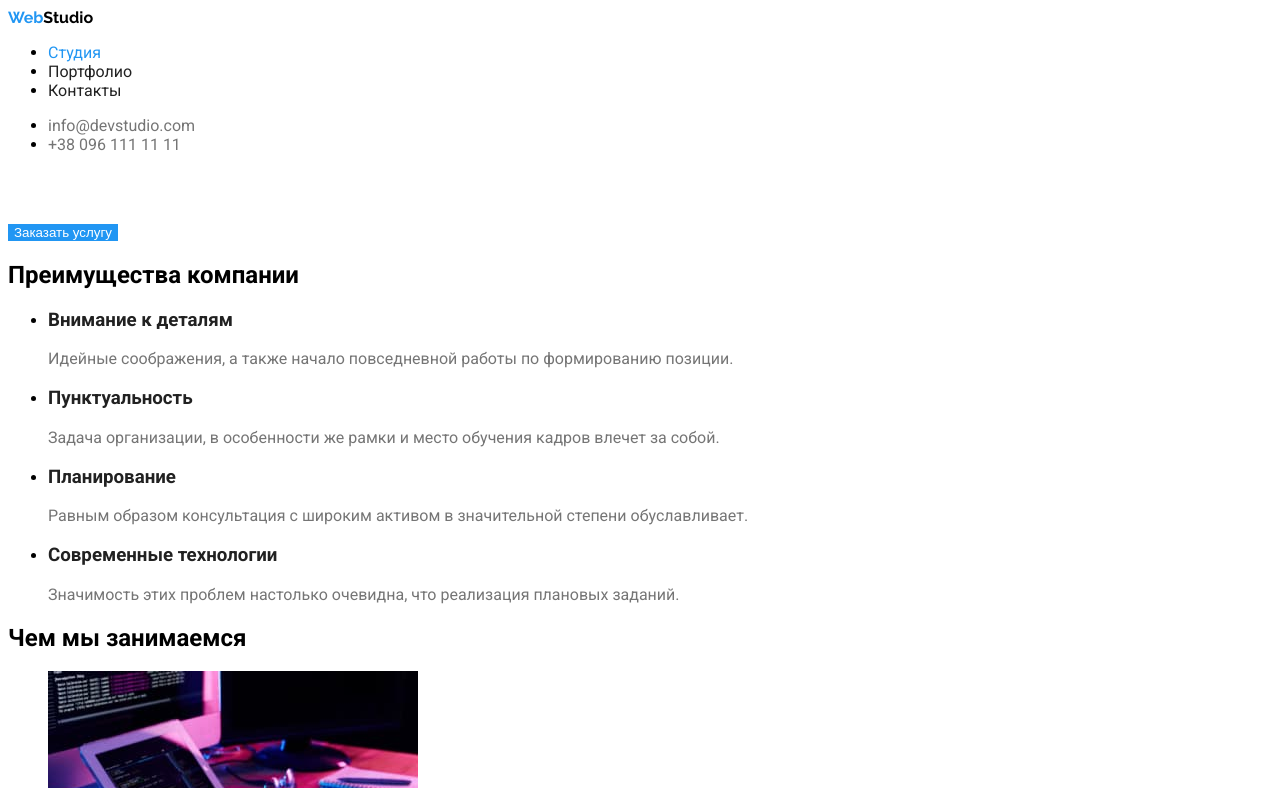
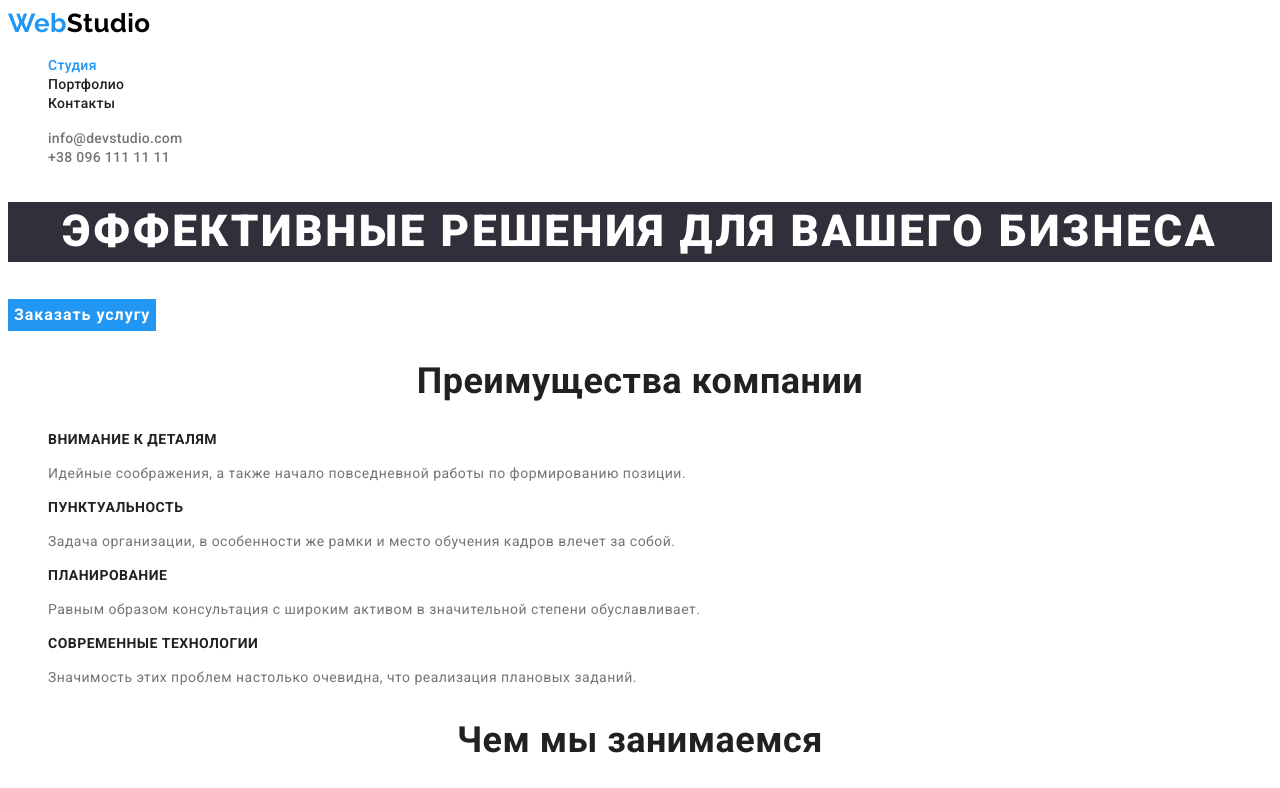
Before and after one commit to apreutes/goit-markup-hw-02, a plain HTML site: page index.html in a window 1280 px wide. Shown: the top 788 px of the page. Drawn offline with Linux system fonts and the light colour scheme.

Commit message:
add fonts and colors to Studio

```diff
--- a/css/styles.css
+++ b/css/styles.css
@@ -6,15 +6,12 @@
 
 }
 
-a {
-    text-decoration: none;
-}
-
 body {
     background-color: var(--primary-white-color);
 
     font-family: 'Roboto', sans-serif;
 
+    letter-spacing: 0.03em;
 }
 
 /* Logo */
@@ -22,12 +19,16 @@ body {
     color: #000000;
 }
 
-.icon {
+.accent {
     color: var(--accent-color);
 }
 
-.logo, .icon {
-font-family: 'Raleway', sans-serif
+.logo, .accent {
+font-family: 'Raleway', sans-serif;
+font-weight: 700;
+font-size: 26px;
+line-height: 1.19;
+text-decoration: none;
 }
 
 
@@ -35,10 +36,15 @@ font-family: 'Raleway', sans-serif
 
 .site-nav-item a {
 color: var(--primary-text-color);
+font-weight: 500;
+font-size: 14px;
+line-height: 1.14;
+letter-spacing: 0.02em;
+text-decoration: none;
 }
 
-.site-nav a:hover,
-.site-nav a:focus {
+.site-nav-item a:hover,
+.site-nav-item a:focus {
     color: var(--accent-color);
 }
 
@@ -50,6 +56,11 @@ color: var(--primary-text-color);
 
 .contacts a {
     color: var(--text-color);
+    font-weight: 500;
+    font-size: 14px;
+    line-height: 1.14;
+    letter-spacing: 0.02em;
+    text-decoration: none;
 }
 
 .contacts a:hover,
@@ -59,27 +70,66 @@ color: var(--primary-text-color);
 
 /* Стили для Студии */
 
+.features-title,
+.work-title,
+.team-title {
+    color: var(--primary-text-color);
+    font-size: 36px;
+    line-height: 1.16;
+    text-align: center;
+}
+
+/* Маркированный список */
+.site-nav-item,
+.contacts-item,
+.features-item,
+.work-item,
+.team-item {
+    list-style-type: none;
+}
+
 /* Hero */
 
 .hero-title {
     color: var(--primary-white-color);
+    background-color: #2F303A;
+    font-weight: 900;
+    font-size: 44px;
+    line-height: 1.36;
+    text-align: center;
+    letter-spacing: 0.06em;
+    text-transform: uppercase;;
 }
+
 
 /* Button */
 .primary-button {
     color: var(--primary-white-color);
     background-color: var(--accent-color);
     border: none;
+    font-family: inherit;
+    font-weight: 700;
+    font-size: 16px;
+    line-height: 1.87;
+    display: flex;
+    align-items: center;
+    text-align: center;
+    letter-spacing: 0.06em;
 }
 
 /* Features */
 
 .features-list .title {
     color: var(--primary-text-color);
+    font-size: 14px;
+    line-height: 1.14;
+    text-transform: uppercase;
 }
 
 .features-list .subtitle {
     color: var(--text-color);
+    font-size: 14px;
+    line-height: 1.71;
 }
 
 /* Work */
@@ -90,11 +140,19 @@ color: var(--primary-text-color);
 
 .team-list .title {
     color: var(--primary-text-color);
+    font-weight: 500;
+    font-size: 16px;
+    line-height: 1.18;
+    text-align: center;
 }
 
 .team-list .subtitle {
     color: var(--text-color);
+    font-size: 16px;
+    line-height: 1.18;
+    text-align: center;
 }
+
 
 /* Стили для Портфолио*/
 
--- a/index.html
+++ b/index.html
@@ -17,7 +17,7 @@
     <!--Шапка страницы-->
     <header class="header">
       <nav class="nav">
-        <a href="./index.html" class="logo"><span class="icon">Web</span>Studio</a>
+        <a href="./index.html" class="logo"><span class="accent">Web</span>Studio</a>
 
         <ul class="site-nav-list">
           <li class="site-nav-item"><a href="./index.html" class="link-current">Студия</a></li>
@@ -27,6 +27,8 @@
           <li class="site-nav-item"><a href="">Контакты</a></li>
         </ul>
       </nav>
+
+      <!--Контакты-->
 
       <ul class="contacts">
         <li class="contacts-item"><a href="mailto:info@devstudio.com">info@devstudio.com</a></li>
@@ -141,7 +143,7 @@
     </main>
     <!--Футер-->
     <footer class="footer">
-      <a href="./index.html" class="logo"><span class="icon">Web</span>Studio</a>
+      <a href="./index.html" class="logo"><span class="accent">Web</span>Studio</a>
       <address class="address">
         <ul class="address-list">
           <li class="address-item">
```
Also changed, not shown: portfolio.html (+2 -2 lines).
